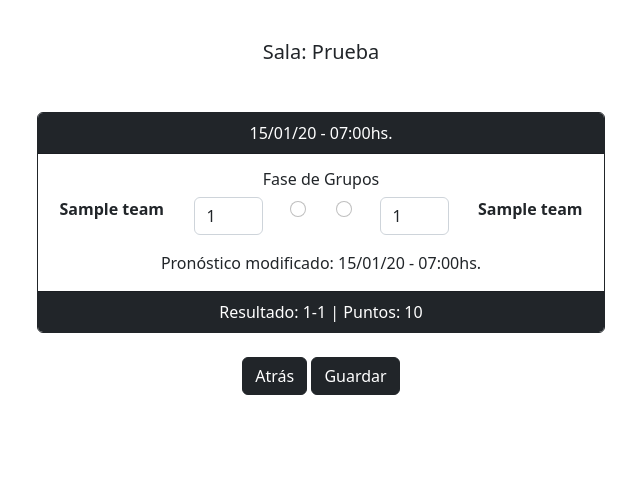
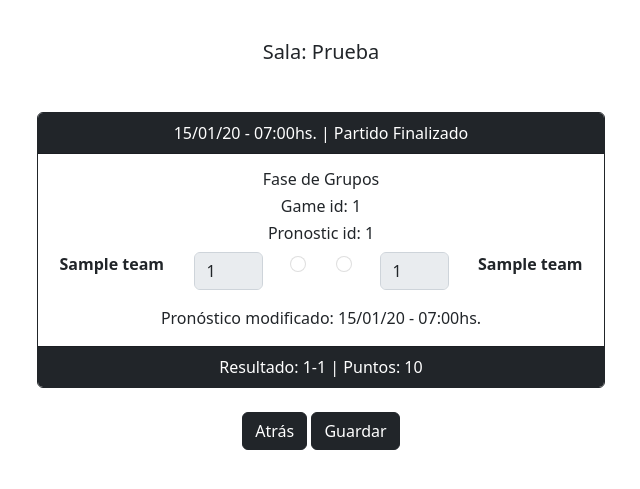
Before and after one commit to deeivid12/prode_qatar_2022, a Django app: page /all_rooms/1/do_pronostic in a window 1280 px wide. Shown: the part 56-545 px from the top of the page, without its empty margins (319-959 px from the left). Run offline with Django 4.2, Linux system fonts and the light colour scheme; a user stored in the database is signed in; tables that the repository leaves empty hold one stand-in row (values such as "Sample post").

Commit message:
Fix major bugs

```diff
--- a/prode_qatar_2022/commons/tournaments.py
+++ b/prode_qatar_2022/commons/tournaments.py
@@ -23,8 +23,12 @@ def get_penalties_win(form_data):
     Returns:
         list: List with penalties win data
     """
-    all_values = [{k[7:]: v} for k, v in form_data.items() if k.startswith("ko_win_")]
+    all_values = [
+        {k[7:]: v[0]} for k, v in form_data.items() if k.startswith("ko_win_")
+    ]
     penalties = [] if all_values else ["0"] * len(form_data.get("pronostic_game"))
+    if penalties:
+        return penalties
     for game_id in form_data.get("pronostic_game"):
         was_found = False
         for value_dict in all_values:
@@ -113,7 +117,9 @@ def check_pronostics_results():
     """Check pronostics versus games results and it updates status and pronostics points"""
     pronostics = Pronostic.objects.filter(checked=False)
     for pronostic in pronostics:
-        game = Game.objects.filter(id=pronostic.game.id).first()
+        game = Game.objects.filter(id=pronostic.game.id, played=True).first()
+        if not game:
+            continue
         if is_correct_same_result(pronostic, game):
             points = POINTS_CORRECT_SAME_RESULT
         elif is_correct_different_result(pronostic, game):
--- a/prode_qatar_2022/tournaments/models.py
+++ b/prode_qatar_2022/tournaments/models.py
@@ -49,6 +49,7 @@ class Game(models.Model):
         default=0, choices=penalties_win_options
     )
     date_time = models.DateTimeField()
+    played = models.BooleanField(default=False)
 
     def __str__(self):
         return f"{self.home_team} vs {self.away_team} - {self.tournament}"
--- a/prode_qatar_2022/tournaments/templates/tournaments/do_pronostic.html
+++ b/prode_qatar_2022/tournaments/templates/tournaments/do_pronostic.html
@@ -13,68 +13,33 @@
 	<div class="row">
 		<div class="col col-md-8 col-lg-6 offset-md-2 offset-lg-3">
 			<form method="post">
-				<!-- <table class="table table-dark table-hover">
-					<thead>
-						<tr>
-							<th>Fecha</th>
-							<th>Resultado</th>
-							<th>Local</th>
-							<th>L</th>
-							<th></th>
-							<th>-</th>
-							<th></th>
-							<th>V</th>
-							<th>Visitante</th>
-							<th>Puntos</th>
-							<th>Modificado</th>
-						</tr>
-					</thead> -->
-
-					{% for form, pronostic in forms_pronostics %}
-						{% csrf_token %}
-						<!-- {{form.game_id}} -->
-						<input type="hidden" id={{pronostic.game.id}} value={{pronostic.game.id}} name="pronostic_game">
-					<!-- <tbody>
-						<tr>
-							<td>{{pronostic.game.date_time|date:"d-m-y H:i" }}</td>
-							<td>{{pronostic.game.home_goals}}-{{pronostic.game.away_goals}}</td>
-							<td>{{pronostic.game.home_team.fifa_code}}</td>
-							<td>{{form.home_goals}}</td>
-							<td>{% if pronostic.game.is_knockout %}<input class="form-check-input" required=true type="radio" name="ko_win_{{pronostic.game.id}}" value=1 {% if pronostic.penalties_win == 1 %} checked {% endif %}/>{% endif %}</td>
-							<td>-</td>
-							<td>{% if pronostic.game.is_knockout %}<input class="form-check-input" required=true type="radio" name="ko_win_{{pronostic.game.id}}" value=2 {% if pronostic.penalties_win == 2 %} checked {% endif %}/>{% endif %}</td>
-							<td>{{form.away_goals}}</td>
-							<td>{{pronostic.game.away_team.fifa_code}}</td>
-							{% if pronostic.points >= 0 %}
-							<td>{{pronostic.points}}</td>
-							{% else %}
-							<td>Pendiente</td>
-							{% endif %}
-							<td>{{pronostic.last_modified|date:"d-m-y H:i"}}</td>
-						</tr>
-					</tbody> -->
+				{% for form, pronostic in forms_pronostics %}
+					{% csrf_token %}
 					<div class="card text-center m-4 border border-dark">
 						<div class="card-header text-white bg-dark">
-							{{pronostic.game.date_time|date:"d/m/y - H:i" }}hs.
+							<input type="hidden" id={{pronostic.game.id}} value={{pronostic.game.id}} name="pronostic_game">
+							{{pronostic.game.date_time|date:"d/m/y - H:i" }}hs. | {% if pronostic.game.played %} Partido Finalizado {% else %} Partido por disputarse {% endif %}
 						</div>
 						<div class="card-body row">
+							<div><input type="hidden" name="played" played={{pronostic.game.played}} value={{pronostic.game.played}}></div>
 							<h6 class="col-12 card-title">Fase de Grupos</h6>
+							<h6 class="col-12 card-title">Game id: {{pronostic.game.id}}</h6>
+							<h6 class="col-12 card-title">Pronostic id: {{pronostic.id}}</h6>
 							<div class="d-none d-md-block col-md-3 fw-bold">{{pronostic.game.home_team.name}}</div>
 							<div class="d-block d-md-none col-3 fw-bold">{{pronostic.game.home_team.fifa_code}}</div>
-							<div class="col-2">{{form.home_goals}}</div>
+							<div class="col-2" {% if pronostic.game.played %} disabled {% endif %}>{{form.home_goals}}</div>
 							<div class="col-1">{% if pronostic.game.is_knockout %}<input class="form-check-input" required=true type="radio" name="ko_win_{{pronostic.game.id}}" value=1 {% if pronostic.penalties_win == 1 %} checked {% endif %}/>{% endif %}</div>
 							<div class="col-1">{% if pronostic.game.is_knockout %}<input class="form-check-input" required=true type="radio" name="ko_win_{{pronostic.game.id}}" value=2 {% if pronostic.penalties_win == 2 %} checked {% endif %}/>{% endif %}</div>
 							<div class="col-2">{{form.away_goals}}</div>
 							<div class="d-none d-md-block col-md-3 fw-bold">{{pronostic.game.away_team.name}}</div>
 							<div class="d-block d-md-none col-3 fw-bold">{{pronostic.game.away_team.fifa_code}}</div>
-						  <p class="card-text mt-3">Pronóstico modificado: {{pronostic.last_modified|date:"d/m/y - H:i"}}hs.</p>
+						<p class="card-text mt-3">Pronóstico modificado: {{pronostic.last_modified|date:"d/m/y - H:i"}}hs.</p>
 						</div>
 						<div class="card-footer text-white bg-dark">
-						  Resultado: {{pronostic.game.home_goals}}-{{pronostic.game.away_goals}} | Puntos: {% if pronostic.points >= 0 %} {{pronostic.points}} {% else %} Pendiente {% endif %}
+						Resultado: {% if pronostic.game.played %}{{pronostic.game.home_goals}}-{{pronostic.game.away_goals}}{% else %}Pendiente{% endif %} | Puntos: {% if pronostic.points >= 0 %} {{pronostic.points}} {% else %} Pendiente {% endif %}
 						</div>
-					  </div>
-					{% endfor %}
-				</table>
+					</div>
+				{% endfor %}
 			<button class="btn btn-dark mb-3">Atrás</button>
 			<button type="submit" class="btn btn-dark mb-3">Guardar</button>
 			</br>
@@ -99,17 +64,27 @@
 	};
 
 	function check_elements(){
-		elements = document.querySelectorAll('input[type="radio"]');
+		// elements = document.querySelectorAll('input[type="radio"]');
+		elements = document.querySelectorAll("div.card-body.row")
 		elements.forEach(function(element){
-			parent = element.parentNode.parentNode;
-			home_goals = parent.querySelector('[name="home_goals"]').value
-			away_goals = parent.querySelector('[name="away_goals"]').value
-			radio_buttons = parent.querySelectorAll('input[type="radio"]');
-			if (home_goals != away_goals){
+			// parent = element.parentNode.parentNode;
+			played = element.querySelector('[name="played"]').getAttribute("played")
+			home_goals = element.querySelector('[name="home_goals"]')
+			away_goals = element.querySelector('[name="away_goals"]')
+			radio_buttons = element.querySelectorAll('input[type="radio"]');
+			if (played == "True"){
+				home_goals.disabled = true;
+				away_goals.disabled = true;
+				if (radio_buttons.length != 0) {
+					radio_buttons[0].disabled = true;
+					radio_buttons[1].disabled = true;
+				}
+			}
+			else if (home_goals.value != away_goals.value && radio_buttons.length != 0){
 				radio_buttons[0].disabled = true;
 				radio_buttons[1].disabled = true;
 			}
-			else {
+			else if(radio_buttons.length != 0) {
 				radio_buttons[0].removeAttribute("disabled");
 				radio_buttons[1].removeAttribute("disabled");
 				}})
--- a/prode_qatar_2022/tournaments/views.py
+++ b/prode_qatar_2022/tournaments/views.py
@@ -97,7 +97,9 @@ def do_pronostic(request, room_id):
     current_user = request.user
     room = current_user.tournaments_rooms.filter(id=room_id).first()
     if request.method == "POST":
-        num_games = Game.objects.filter(tournament_id=room.tournament_id).count()
+        num_games = Game.objects.filter(
+            tournament_id=room.tournament_id, played=False
+        ).count()
         form_data = get_do_pronostic_data(request.POST)
         for num in range(num_games):
             pronostic_data = {
@@ -114,16 +116,20 @@ def do_pronostic(request, room_id):
                 room_id=room_id,
             ).first()
             # enviar mensaje de error en dicho caso
-            if pronostic and not is_pronostic_in_time(pronostic.game.date_time):
+            if pronostic and pronostic.game.played:
                 game_already_played = True
                 continue
             if pronostic and pronostic.checked:
+                game_already_played = True
+                continue
+            if pronostic and not is_pronostic_in_time(pronostic.game.date_time):
+                game_already_played = True
                 continue
             if pronostic:
                 update_pronostic(pronostic, pronostic_data)
             else:
                 new_pronostic_by_form(pronostic_data)
-        if game_already_played:
+        if game_already_played or not num_games:
             messages.warning(
                 request,
                 "Hay pronósticos que no se actualizaron porque los partidos ya se jugaron.",
```
Also changed, not shown: prode_qatar_2022/commons/utils.py (+16 -1 lines), prode_qatar_2022/tournaments/migrations/0021_game_played.py (added).
